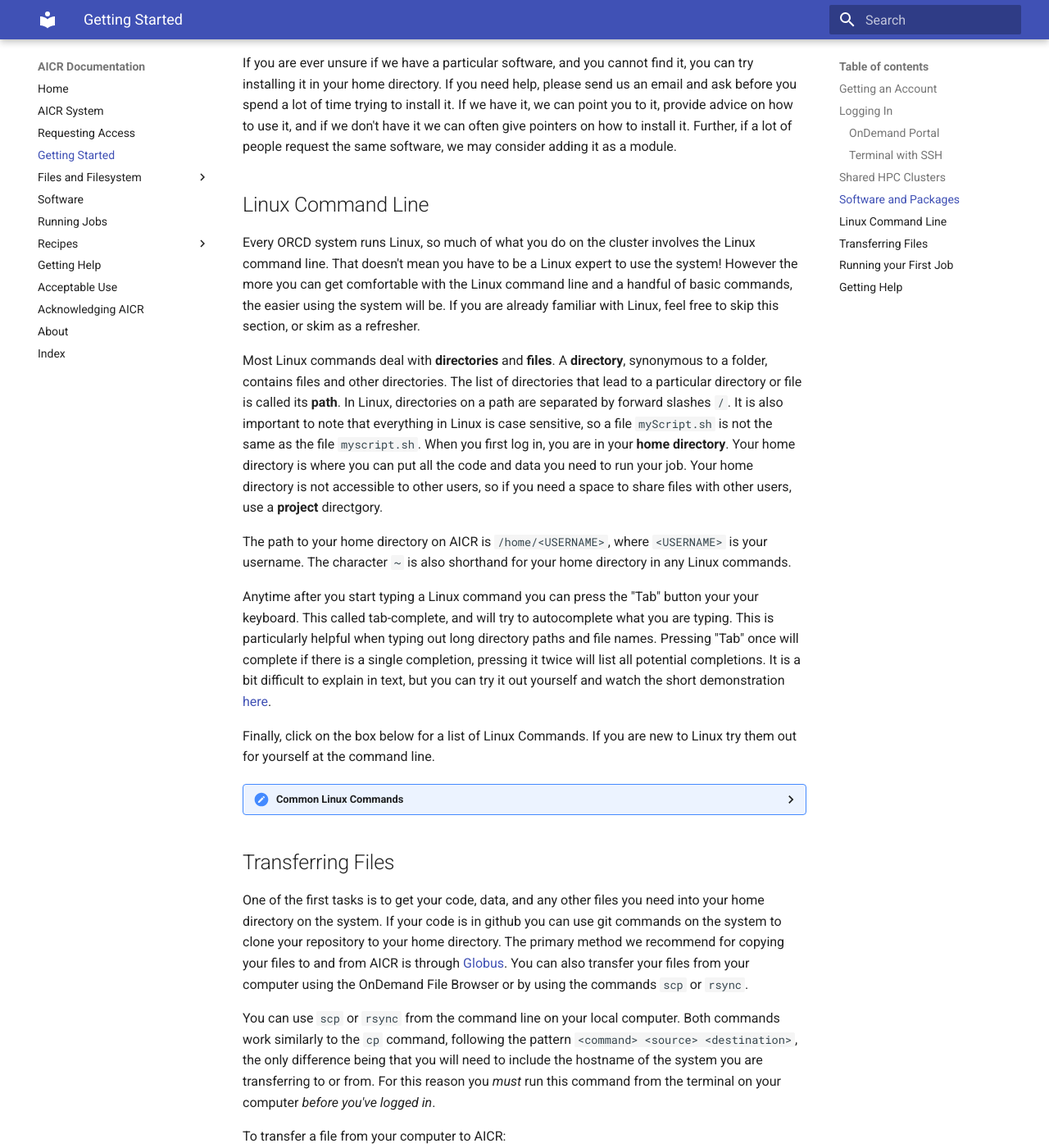
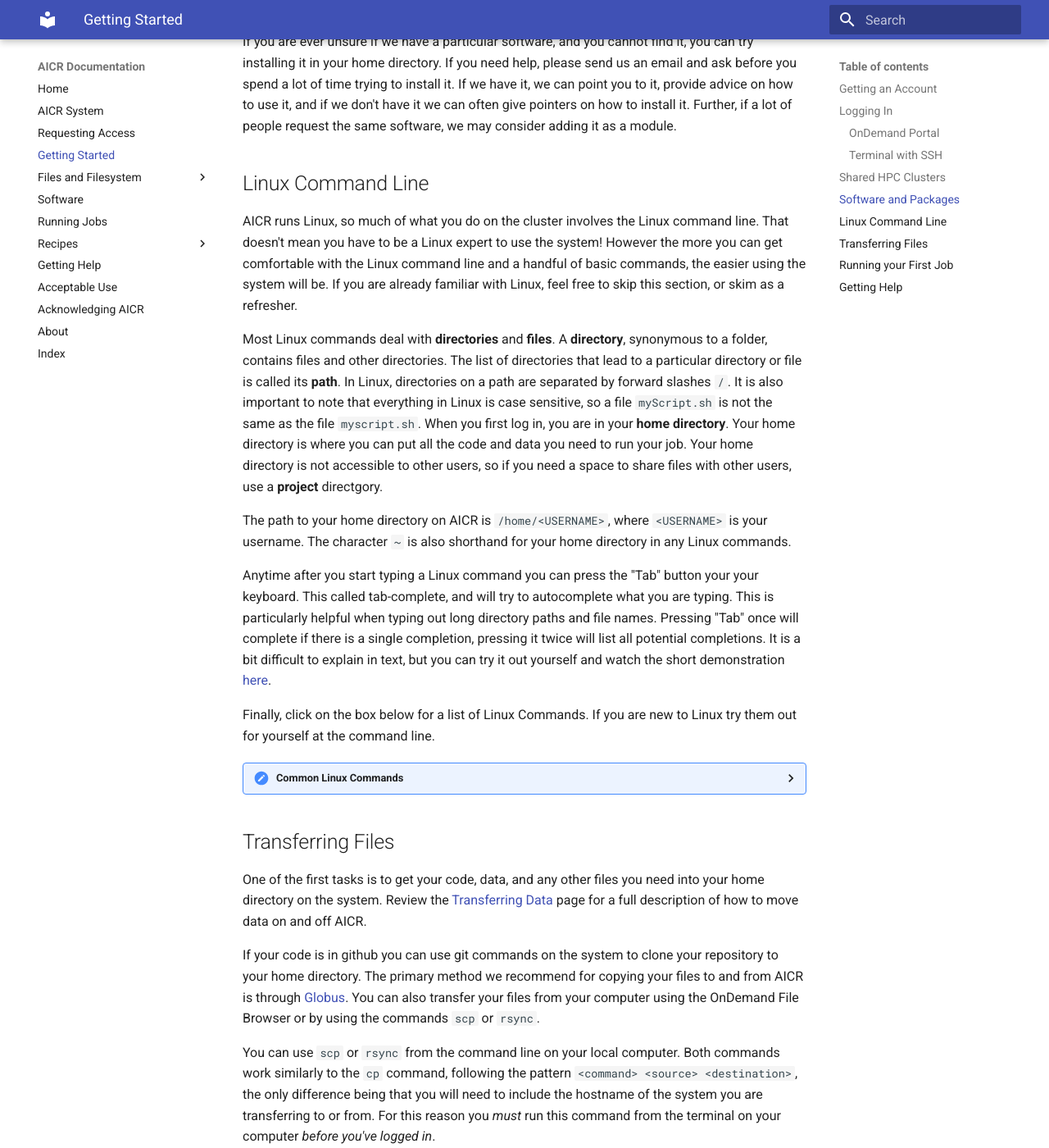
Before and after one commit to mghpcc/aicr-docs-edit, an MkDocs documentation site: the page built from docs/getting_started.md, in a window 1280 px wide and 1400 px high, scrolled down 1759 px. Shown: the whole window at 82% size. Built offline with MkDocs 1.6.1 and Material for MkDocs 9.7.7, drawn with Linux system fonts in a browser that asks for light colours; some of the changed text lies outside the part shown.

Commit message:
fixing more ORCD mentions

````diff
--- a/docs/getting_started.md
+++ b/docs/getting_started.md
@@ -17,7 +17,7 @@ AICR is currently available to initial beta-test users. Each institution may hav
 ## Logging In
 
 The first thing you should do when you get a new account is verify that
-you can log in. The different ORCD systems provide multiple ways to log in, including both ssh and web portals. Links to instructions for the different systems are below.
+you can log in. You can log in using either the AICR OnDemand portal or through SSH in the terminal.
 
 ### OnDemand Portal
 
@@ -79,7 +79,7 @@ people request the same software, we may consider adding it as a module.
 
 ## Linux Command Line
 
-Every ORCD system runs Linux, so much of what you do on the cluster
+AICR runs Linux, so much of what you do on the cluster
 involves the Linux command line. That doesn't mean you have to be a
 Linux expert to use the system! However the more you can get comfortable
 with the Linux command line and a handful of basic commands, the easier
@@ -160,8 +160,9 @@ Finally, click on the box below for a list of Linux Commands. If you are new to
 ## Transferring Files
 
 One of the first tasks is to get your code, data, and any other files
-you need into your home directory on the system. If your code is in
-github you can use git commands on the system to clone your repository
+you need into your home directory on the system. Review the [Transferring Data](transferring_data.md) page for a full description of how to move data on and off AICR.
+
+If your code is in github you can use git commands on the system to clone your repository
 to your home directory. The primary method we recommend for copying your files to and from AICR is through [Globus](https://www.globus.org/). You can also transfer your files from your computer using the OnDemand File Browser or by using the commands `scp` or `rsync`.
 
 You can use `scp` or `rsync` from the command line on your local computer. Both commands work similarly to the `cp` command, following the pattern `<command> <source> <destination>`, the only difference being that you will need to include the hostname of the system you are transferring to or from. For this reason you *must* run this command from the terminal on your computer *before you've logged in*.
@@ -174,10 +175,10 @@ scp <local-file-name> USERNAME@[aicr-login-hostname]:<path-to-aicr-dir>
 
 <!-- TODO: Update with Login node hostname -->
 
-To transfer a file from an ORCD system to your computer:
+To transfer a file from AICR to your computer:
 
 ``` bash
-scp USERNAME@[aicr-login-hostname]:<path-to-supercloud-dir>/<file-name> <path-to-local-dest>
+scp USERNAME@[aicr-login-hostname]:<path-to-aicr-dir>/<file-name> <path-to-local-dest>
 ```
 
 <!-- TODO: Update with Login node hostname -->
@@ -185,7 +186,7 @@ scp USERNAME@[aicr-login-hostname]:<path-to-supercloud-dir>/<file-name> <path-to
 Similar to `cp`, use the `-r` flag to copy over an entire directory and its contents.
 
 ``` bash
-scp -r <local-dir-name> USERNAME@[aicr-login-hostname]:<path-to-supercloud-dir>
+scp -r <local-dir-name> USERNAME@[aicr-login-hostname]:<path-to-aicr-dir>
 ```
 
 <!-- TODO: Update with Login node hostname -->
````
Also changed, not shown: other parts of docs/getting_started.md (+3 -3 lines), 1 other file.
